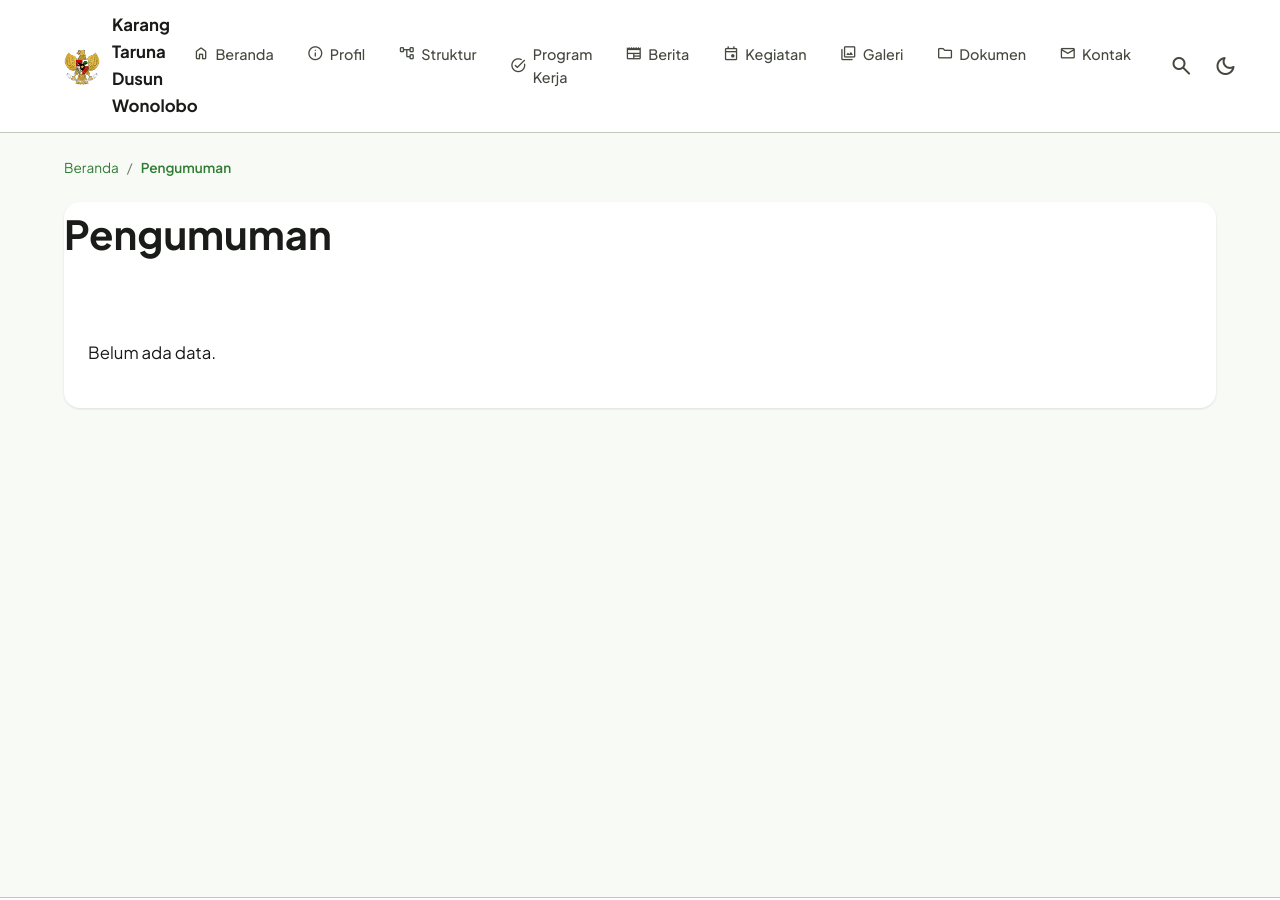
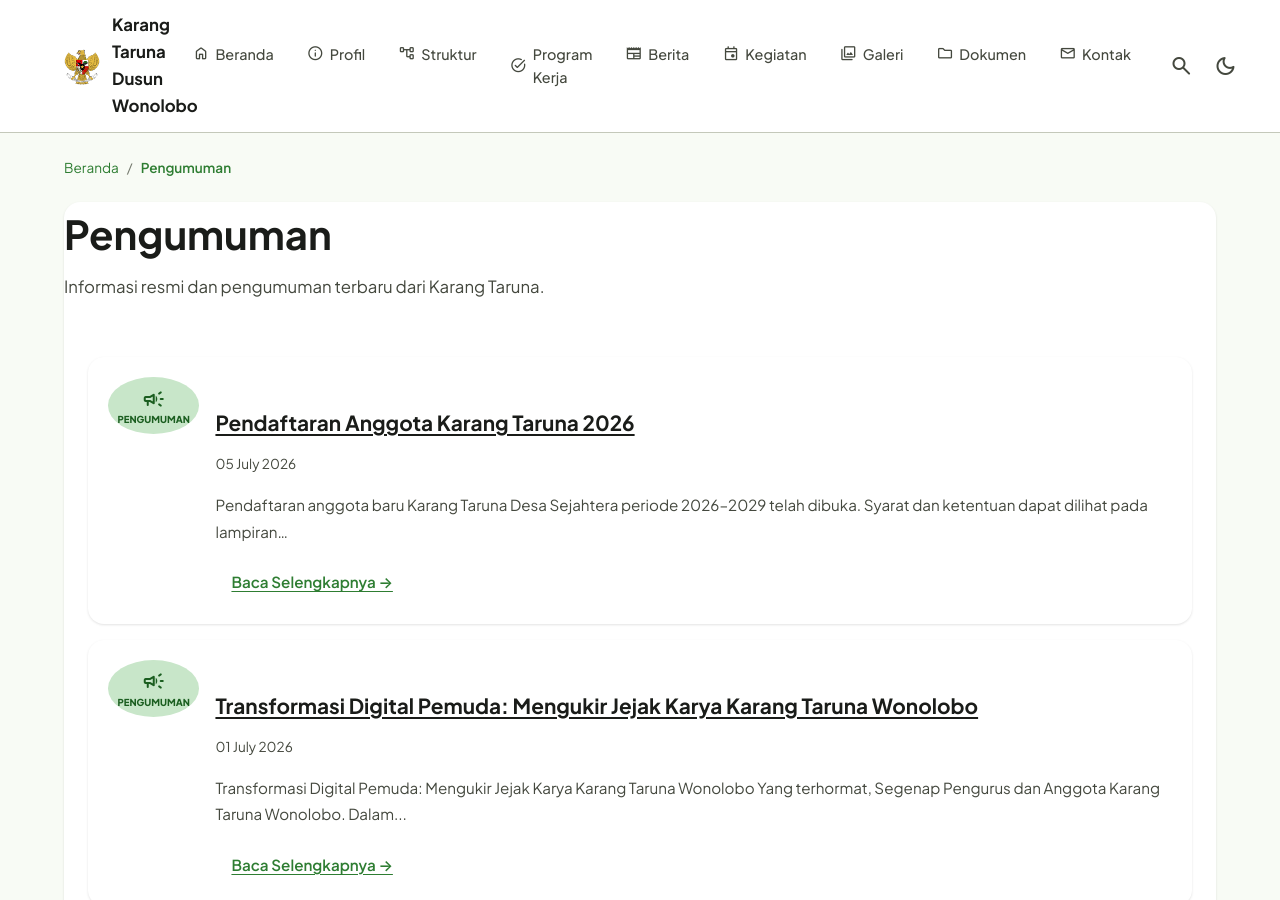
Before and after one commit to greenblog-dev/greenblog-dev.github.io, a Jekyll site: the page built from _pages/pengumuman.md, in a window 1280 px wide and 900 px high. Built offline with Jekyll 4.4.1, drawn with Linux system fonts in a browser that asks for light colours; some of the changed text lies outside the part shown.

Commit message:
Update pengumuman.md

```diff
--- a/_pages/pengumuman.md
+++ b/_pages/pengumuman.md
@@ -2,12 +2,42 @@
 layout: page
 title: Pengumuman
 permalink: /pengumuman/
+description: Informasi resmi dan pengumuman terbaru dari Karang Taruna.
 ---
-<div class="articles-grid">
 
-{% if site.categories.nama and site.categories.nama.size > 0 %}
-  {% assign items = site.categories.pengumuman | sort: 'date' %}
-  {% for item in items %} ... {% endfor %}
+{% comment %}
+  🔥 Cari semua post yang punya kategori "Pengumuman" (case-insensitive)
+  Menggunakan where_exp untuk fleksibilitas maksimal
+{% endcomment %}
+
+{% assign pengumuman_posts = site.posts | where_exp: "post",
+  "post.categories contains 'Pengumuman' or
+   post.categories contains 'pengumuman' or
+   post.categories contains 'PENGUMUMAN'" %}
+
+{% if pengumuman_posts and pengumuman_posts.size > 0 %}
+  {% assign posts = pengumuman_posts | sort: 'date' | reverse %}
+
+  <div class="announcements-container">
+    {% for post in posts %}
+      <article class="announcement-card md3-surface-1">
+        <div class="announcement-badge">
+          <span class="material-symbols-rounded">campaign</span>
+          <span class="badge-text">PENGUMUMAN</span>
+        </div>
+        <div class="announcement-content">
+          <h3><a href="{{ post.url | relative_url }}">{{ post.title }}</a></h3>
+          <time datetime="{{ post.date | date_to_xmlschema }}">{{ post.date | date: "%d %B %Y" }}</time>
+          <p>{{ post.excerpt | strip_html | truncate: 150 }}</p>
+          <a href="{{ post.url | relative_url }}" class="md3-button text">Baca Selengkapnya →</a>
+        </div>
+      </article>
+    {% endfor %}
+  </div>
+
 {% else %}
-  <p>Belum ada data.</p>
+  <p class="empty-state">
+    <span class="material-symbols-rounded">notifications_off</span>
+    Belum ada pengumuman.
+  </p>
 {% endif %}
```
